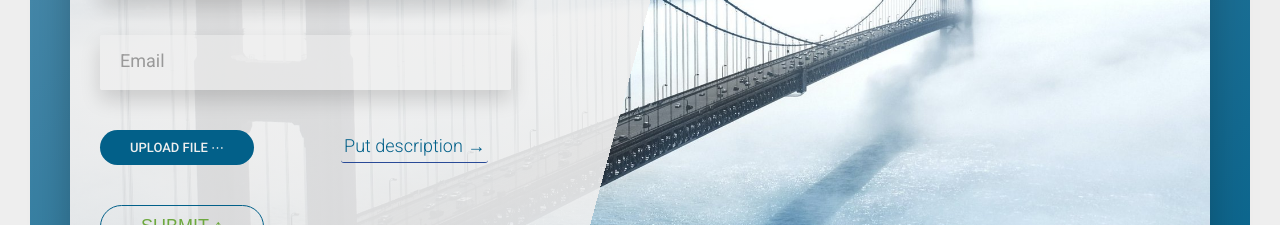
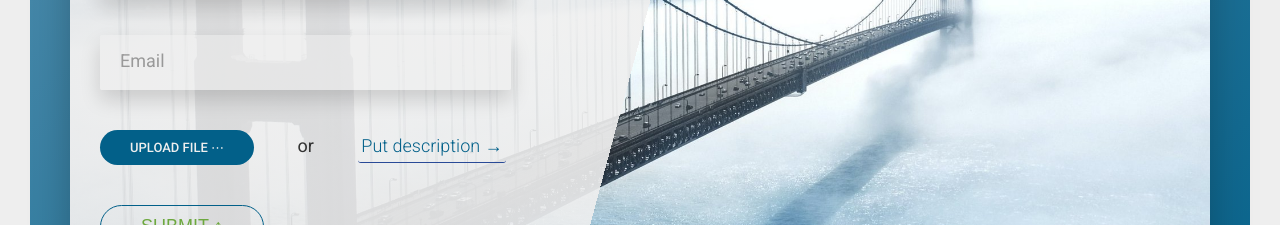
Before and after one commit to Ivaant/antenna-site, a website: page index.html in a window 1280 px wide. Shown: the part 3694-3919 px from the top of the page. Drawn offline with Linux system fonts and the light colour scheme; files whose address does not match are found by name.

Commit message:
minor tweaks

```diff
--- a/index.html
+++ b/index.html
@@ -200,7 +200,11 @@
                                             <label for="file-input" class="form__file-label btn btn--blue btn--small">
                                                Upload File &ctdot;</label>
                                         </div>
+
+                                        <span class="form__text">or</span>
+
                                         <div class="form__file-group">
+
                                             <input type="checkbox" class="form__textarea-checkbox" id="textarea-checkbox">
                                             <label for="textarea-checkbox" class="form__checkbox-label btn-text">
                                                 Put description &rarr;</label>
--- a/sass/components/_form.scss
+++ b/sass/components/_form.scss
@@ -45,10 +45,14 @@
     }
     &__file-group {
         display: inline-block;
-        width: 49%;
+        width: 40%;
     }
     &__file-input {
         display: none;
+    }
+    &__text {
+        margin-right: 40px;
+        font-weight: 400;
     }
     &__textarea-checkbox {
         display: none;
```
Also changed, not shown: css/style.css.
